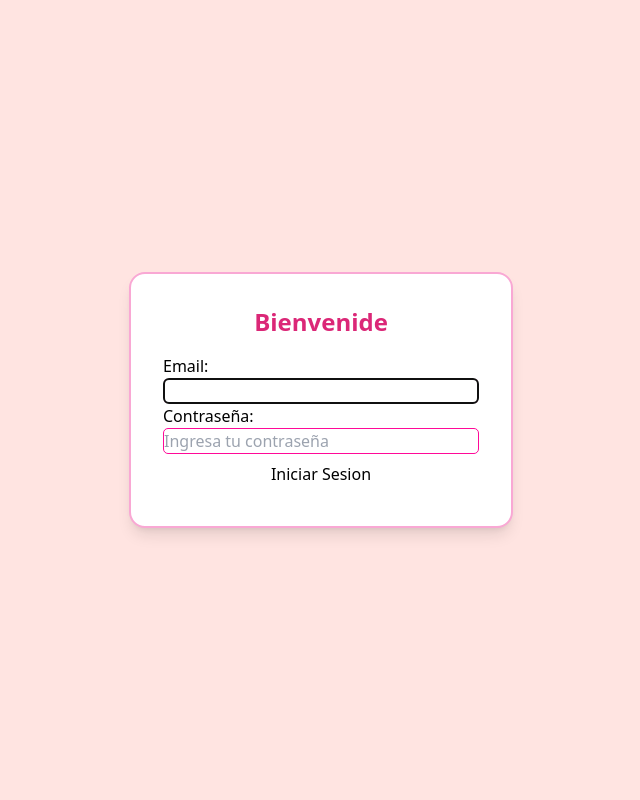
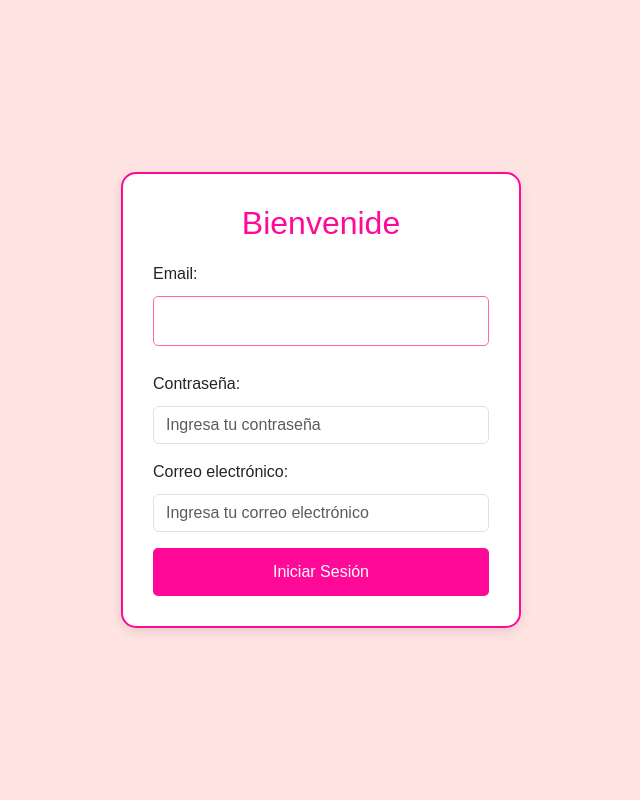
Before and after one commit to jatziryjhh/PRACTICAS_APP-PROFESIONALES, a Django app: page /users/login/ in a window 1280 px wide. Shown: the whole page, without its empty margins (319-959 px from the left). Run offline with Django 5.2, Linux system fonts and the light colour scheme; some libraries are stand-ins or nearby versions.

Commit message:
"update"

```diff
--- a/errorPages/users/forms.py
+++ b/errorPages/users/forms.py
@@ -72,7 +72,8 @@ class CustomUserCreationForm(UserCreationForm):
                     'required': True,
                     'pattern': '^(I)?\d{5}[a-zA-Z]{2}\d{3}$',
                     'title': 'Tu formato es valido con ingenieria o sin ella, pero de la UTEZ',
-                    'placeholder': 'Ingresa tu numero de control'
+                    'placeholder': 'Ingresa tu numero de control',
+                    'maxlength':20
                 }
             ),
             'age': forms.NumberInput(
@@ -81,7 +82,9 @@ class CustomUserCreationForm(UserCreationForm):
                     'required': True,
                     'pattern': '^[0-9]{2,}$',
                     'title': 'Solo se permiten numeros',
-                    'placeholder': 'Ingresa tu edad'
+                    'placeholder': 'Ingresa tu edad',
+                    'minlength':1,
+                    'maxlength':100
                 }
             ),
             'tel': forms.NumberInput(
@@ -91,14 +94,19 @@ class CustomUserCreationForm(UserCreationForm):
                     'pattern': '^\d{10}$',
                     'title': 'Debe ser un número de 10 dígitos',
                     'placeholder': 'Ingresa tu teléfono',
-                    'minlength': '10',
-                    'maxlength': '10'}
+                    'maxlength': '15'}
             )
         }
 
 
 #Segundo formulario (inicio de sesion)
 class CustomUserLoginForm(AuthenticationForm):
+    email = forms.EmailField(label="Correo electrónico", widget=forms.EmailInput(attrs={
+        'class': 'form-control',
+        'required': True,
+        'placeholder': 'Ingresa tu correo electrónico',
+        'title': 'Correo electrónico de la UTEZ'
+    }))
     password = forms.CharField(label="Contraseña", widget=forms.PasswordInput(attrs={
         'class': 'form-control',
         'required': True,
--- a/errorPages/users/templates/login.html
+++ b/errorPages/users/templates/login.html
@@ -5,53 +5,100 @@
     <meta charset="UTF-8">
     <meta name="viewport" content="width=device-width, initial-scale=1.0">
     <title>Iniciar Sesión</title>
-    <script src="https://cdn.tailwindcss.com"></script>
-    <script src="https://cdn.jsdelivr.net/npm/sweetalert2@11"></script> <!-- CDN de SweetAlert -->
+    <link href="https://cdn.jsdelivr.net/npm/bootstrap@5.3.3/dist/css/bootstrap.min.css" rel="stylesheet"
+        integrity="sha384-QWTKZyjpPEjISv5WaRU9OFeRpok6YctnYmDr5pNlyT2bRjXh0JMhjY6hW+ALEwIH" crossorigin="anonymous" />
+    <script src="https://cdn.jsdelivr.net/npm/sweetalert2@11"></script>
     <script src="https://cdn.jsdelivr.net/npm/bootstrap@5.3.3/dist/js/bootstrap.bundle.min.js"
         integrity="sha384-YvpcrYf0tY3lHB60NNkmXc5s9fDVZLESaAA55NDzOxhy9GkcIdslK1eN7N6jIeHz"
         crossorigin="anonymous"></script>
     <style>
         body {
             background-color: #ffe4e1;
+            font-family: 'Arial', sans-serif;
+            height: 100vh;
+            display: flex;
+            justify-content: center;
+            align-items: center;
+        }
+
+        .form-container {
+            background-color: white;
+            padding: 30px;
+            border-radius: 15px;
+            box-shadow: 0 4px 12px rgba(0, 0, 0, 0.1);
+            width: 100%;
+            max-width: 400px;
+            border: 2px solid #ff0998;
+        }
+
+        .form-container h2 {
+            color: #ff0998;
+            text-align: center;
+            margin-bottom: 20px;
         }
 
         input {
             width: 100%;
-            padding: 10px;
-            margin: 5px 0 10px 0;
+            padding: 12px;
+            margin: 10px 0;
             border: 1px solid #ff0998;
             border-radius: 5px;
+            box-sizing: border-box;
+        }
+
+        input:focus {
+            border-color: #ff66b2;
+            outline: none;
+        }
+
+        .btn-submit {
+            background-color: #ff0998;
+            color: white;
+            width: 100%;
+            padding: 12px;
+            border-radius: 5px;
+            border: none;
+            font-size: 16px;
+            cursor: pointer;
+            transition: background-color 0.3s ease;
+        }
+
+        .btn-submit:hover {
+            background-color: #ff66b2;
+        }
+
+        .link-container {
+            text-align: center;
+            margin-top: 15px;
+        }
+
+        .link-container a {
+            color: #ff0998;
+            text-decoration: none;
+        }
+
+        .link-container a:hover {
+            text-decoration: underline;
         }
     </style>
 </head>
 
-<body class="flex items-center justify-center min-h-screen">
-    <div class="bg-white p-8 rounded-2xl shadow-lg w-96 border-2 border-pink-300">
-        <h2 class="text-center text-2xl font-semibold text-pink-600 mb-4">Bienvenide</h2>
+<body>
+    <div class="form-container">
+        <h2>Bienvenide</h2>
         <form method="post">
             {% csrf_token %}
             {{ form.as_p }}
-            <button type="submit" class="button w-full text-black py-2 rounded-lg hover:bg-pink-600 transition">
-                Iniciar Sesion
+            <button type="submit" class="btn-submit">
+                Iniciar Sesión
             </button>
         </form>
     </div>
 
-    <script>
-        // Verifica si existe el mensaje de error en la variable 'message' (que pasamos desde la vista)
-        {% if message %}
-        const message = {{ message| safe }};
-
-        // Mostrar el mensaje con SweetAlert
-        Swal.fire({
-            icon: message.icon,
-            title: message.title,
-            text: message.text,
-            confirmButtonText: 'Aceptar',
-            confirmButtonColor: '#ff0998'
-        });
-        {% endif %}
-    </script>
+    <script src="https://cdn.jsdelivr.net/npm/bootstrap@5.3.3/dist/js/bootstrap.bundle.min.js"
+        integrity="sha384-YvpcrYf0tY3lHB60NNkmXc5s9fDVZLESaAA55NDzOxhy9GkcIdslK1eN7N6jIeHz"
+        crossorigin="anonymous"></script>
+    {% include 'mensaje.html' %}
 </body>
 
 </html>
--- a/errorPages/users/templates/mensaje.html
+++ b/errorPages/users/templates/mensaje.html
@@ -1,17 +1,3 @@
-<!DOCTYPE html>
-<html lang="es">
-
-<head>
-    <meta charset="UTF-8" />
-    <meta name="viewport" content="width=device-width, initial-scale=1.0" />
-    <title>Mensaje</title>
-    <link rel="stylesheet" href="{% static 'css/styles.css' %}" />
-    <!-- Bootstrap CSS -->
-    <link href="https://cdn.jsdelivr.net/npm/bootstrap@5.3.3/dist/css/bootstrap.min.css" rel="stylesheet"
-        integrity="sha384-QWTKZyjpPEjISv5WaRU9OFeRpok6YctnYmDr5pNlyT2bRjXh0JMhjY6hW+ALEwIH" crossorigin="anonymous">
-</head>
-
-<body>
 <!-- Modal -->
 
 <div class="modal fade" id="messageModal" tabindex="-1" aria- labelledby="messageModalLabel" aria-hidden="true">
@@ -35,10 +21,10 @@
 </div>
 <script>
     document.addEventListener("DOMContentLoaded", function () {
-            const message = {{ message| safe }}; // El mensaje se pasa desde Django
+        const message = {{message| safe}}; // El mensaje se pasa desde Django
     if (message) {
         document.getElementById("modalMessage").innerText =
-                `[${message.typr.toUpperCase()}] Código ${message.code}: ${message.message}`;
+            `[${message.type.toUpperCase()}] Código ${message.code}: ${message.message}`;
         if (message.img) {
             const imgElement = document.getElementById("modalImage");
             imgElement.src = message.img;
@@ -50,7 +36,3 @@
     }
         });
 </script>
-
-</body>
-
-</html>
--- a/errorPages/users/views.py
+++ b/errorPages/users/views.py
@@ -4,6 +4,8 @@ from django.contrib.auth import login, authenticate, logout
 from .forms import CustomUserCreationForm, CustomUserLoginForm
 from django.contrib.auth.decorators import login_required
 from .message import Message
+
+#el views es mi back
 
 def register_view(request):
     if request.method == 'POST':
```
Also changed, not shown: errorPages/users/message.py (+4 -4 lines), errorPages/users/templates/register.html (+24 -22 lines). Lines whose indentation alone changed are shown as unchanged.
